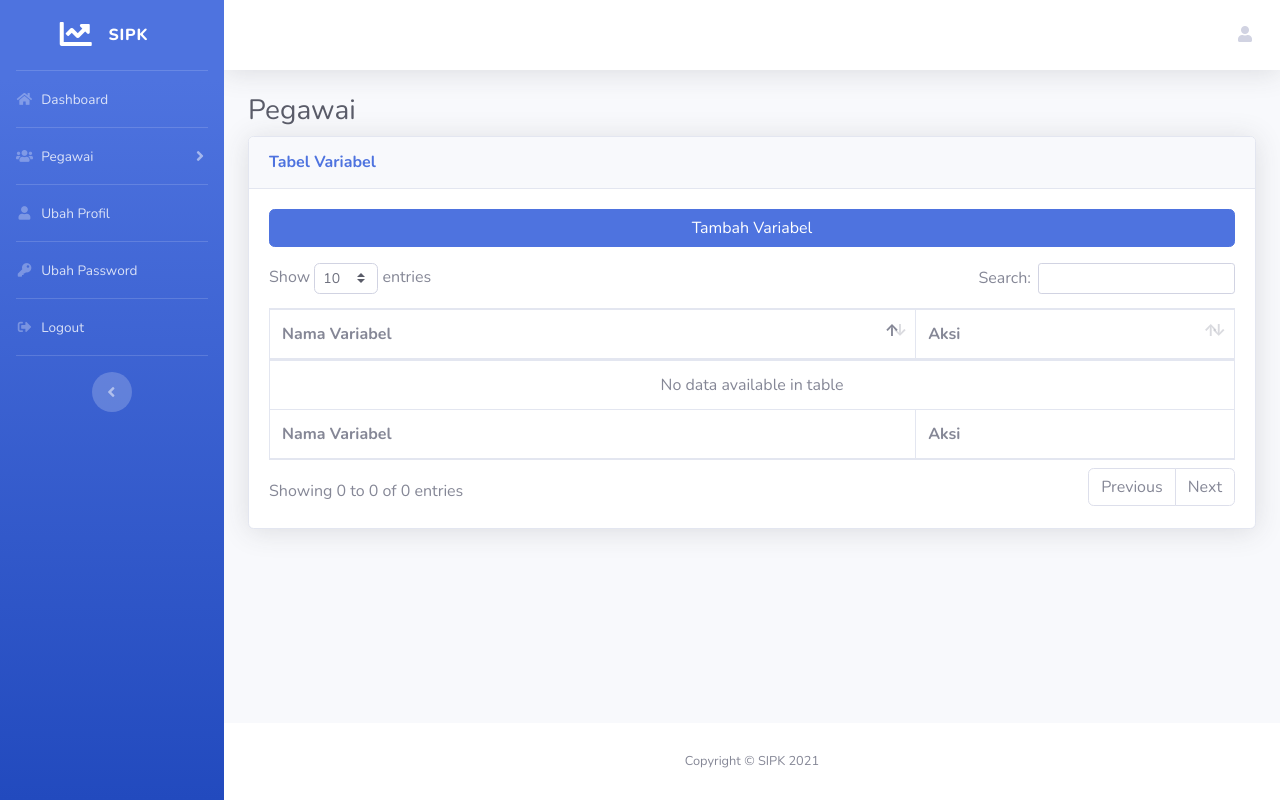
After one commit to aldiariq/SIPK, a CodeIgniter app: the page made by application/views/variabel.php in a window 1280 px wide. The commit adds this page. Run offline with CodeIgniter, Linux system fonts and the light colour scheme; data that the repository does not hold is empty.

Commit message:
finish crud variabel

```diff
--- a/application/config/routes.php
+++ b/application/config/routes.php
@@ -75,3 +75,10 @@ $route['lihatpegawai/(:any)'] = 'PegawaiController/lihatpegawai/(:any)';
 $route['aksitambahpegawai'] = 'PegawaiController/aksitambahpegawai';
 $route['aksihapuspegawai/(:any)'] = 'PegawaiController/aksihapuspegawai/(:any)';
 $route['aksiubahpegawai/(:any)'] = 'PegawaiController/aksiubahpegawai/(:any)';
+
+//Menu Variabel
+$route['variabel'] = 'VariabelController/variabel';
+$route['lihatvariabel/(:any)'] = 'VariabelController/lihatvariabel/(:any)';
+$route['aksitambahvariabel'] = 'VariabelController/aksitambahvariabel';
+$route['aksihapusvariabel/(:any)'] = 'VariabelController/aksihapusvariabel/(:any)';
+$route['aksiubahvariabel/(:any)'] = 'VariabelController/aksiubahvariabel/(:any)';
--- a/application/controllers/PegawaiController.php
+++ b/application/controllers/PegawaiController.php
@@ -3,8 +3,6 @@ defined('BASEPATH') or exit('No direct script access allowed');
 
 class PegawaiController extends CI_Controller
 {
-
-
     public function __construct()
     {
         parent::__construct();
--- a/application/models/PegawaiModel.php
+++ b/application/models/PegawaiModel.php
@@ -49,8 +49,10 @@ class PegawaiModel extends CI_Model
 
     public function aksitambahpegawai($data_pegawai)
     {
+        $this->db->trans_begin();
         $this->db->insert('Pegawai', $data_pegawai);
-        if ($this->db->affected_rows()) {
+        $this->db->trans_complete();
+        if ($this->db->trans_status()) {
             return true;
         } else {
             return false;
--- a/application/views/pegawai.php
+++ b/application/views/pegawai.php
@@ -201,7 +201,7 @@
                                 </div>
                             </div>
                             <div class="modal-footer">
-                                <button class="btn btn-secondary" onclick="kosongkanForm()" type="button" data-dismiss="modal">Batal</button>
+                                <button class="btn btn-secondary" onclick="kosongkanForm('<?php echo base_url() ?>')" type="button" data-dismiss="modal">Batal</button>
                                 <button class="btn btn-primary btn-user">Simpan</button>
                             </div>
                         </div>
@@ -231,7 +231,8 @@
                     });
                 }
 
-                function kosongkanForm() {
+                function kosongkanForm(url) {
+                    document.getElementById('formPegawai').action = url + 'aksitambahpegawai'
                     document.getElementsByName("namapegawai")[0].value = "";
                     document.getElementsByName("alamat")[0].value = "";
                     document.getElementsByName("jeniskelamin")[0].value = "";
--- a/application/views/template/sidebar.php
+++ b/application/views/template/sidebar.php
@@ -13,7 +13,9 @@
     <hr class="sidebar-divider my-0">
 
     <!-- Nav Item - Dashboard -->
-<li class="nav-item <?php if ($this->uri->segment(1) == 'dashboard') {echo "active";}?>">
+    <li class="nav-item <?php if ($this->uri->segment(1) == 'dashboard') {
+                            echo "active";
+                        } ?>">
         <a class="nav-link" href="<?php echo base_url('dashboard') ?>">
             <i class="fas fa-fw fa-home"></i>
             <span>Dashboard</span></a>
@@ -26,20 +28,23 @@ if ($this->session->userdata('Jabatan') == 'ADMIN') {
         <hr class="sidebar-divider my-0">
 
         <!-- Nav Item - Charts -->
-    <li class="nav-item <?php if ($this->uri->segment(1) == 'indikator') {echo "active";}?>">
-        <a class="nav-link" href="<?php echo base_url('indikator') ?>">
-            <i class="fas fa-fw fa-tachometer-alt"></i>
-            <span>Indikator</span></a>
+        <li class="nav-item <?php if ($this->uri->segment(1) == 'variabel') {
+                                echo "active";
+                            } ?>">
+            <a class="nav-link" href="<?php echo base_url('variabel') ?>">
+                <i class="fas fa-fw fa-book"></i>
+                <span>Variabel</span></a>
         </li>
-
         <!-- Divider -->
         <hr class="sidebar-divider my-0">
 
         <!-- Nav Item - Charts -->
-    <li class="nav-item <?php if ($this->uri->segment(1) == 'variabel') {echo "active";}?>">
-        <a class="nav-link" href="<?php echo base_url('variabel') ?>">
-            <i class="fas fa-fw fa-book"></i>
-            <span>Variabel</span></a>
+        <li class="nav-item <?php if ($this->uri->segment(1) == 'indikator') {
+                                echo "active";
+                            } ?>">
+            <a class="nav-link" href="<?php echo base_url('indikator') ?>">
+                <i class="fas fa-fw fa-tachometer-alt"></i>
+                <span>Indikator</span></a>
         </li>
     <?php
     }
@@ -49,7 +54,9 @@ if ($this->session->userdata('Jabatan') == 'ADMIN') {
     <hr class="sidebar-divider my-0">
 
     <!-- Nav Item - Pages Collapse Menu -->
-<li class="nav-item <?php if ($this->uri->segment(1) == 'pegawai' || $this->uri->segment(1) == 'penilaianpegawai') {echo "active";}?>">
+    <li class="nav-item <?php if ($this->uri->segment(1) == 'pegawai' || $this->uri->segment(1) == 'penilaianpegawai') {
+                            echo "active";
+                        } ?>">
         <a class="nav-link collapsed" href="#" data-toggle="collapse" data-target="#collapseTwo" aria-expanded="true" aria-controls="collapseTwo">
             <i class="fas fa-fw fa-users"></i>
             <span>Pegawai</span>
@@ -72,7 +79,9 @@ if ($this->session->userdata('Jabatan') == 'ADMIN') {
     <hr class="sidebar-divider my-0">
 
     <!-- Nav Item - Charts -->
-<li class="nav-item <?php if ($this->uri->segment(1) == 'ubahprofil') {echo "active";}?>">
+    <li class="nav-item <?php if ($this->uri->segment(1) == 'ubahprofil') {
+                            echo "active";
+                        } ?>">
         <a class="nav-link" href="<?php echo base_url('ubahprofil') ?>">
             <i class="fas fa-fw fa-user"></i>
             <span>Ubah Profil</span></a>
@@ -82,7 +91,9 @@ if ($this->session->userdata('Jabatan') == 'ADMIN') {
     <hr class="sidebar-divider my-0">
 
     <!-- Nav Item - Charts -->
-<li class="nav-item <?php if ($this->uri->segment(1) == 'ubahpassword') {echo "active";}?>">
+    <li class="nav-item <?php if ($this->uri->segment(1) == 'ubahpassword') {
+                            echo "active";
+                        } ?>">
         <a class="nav-link" href="<?php echo base_url('ubahpassword') ?>">
             <i class="fas fa-fw fa-key"></i>
             <span>Ubah Password</span></a>
--- /dev/null
+++ b/application/views/variabel.php
@@ -0,0 +1,157 @@
+<?php $this->load->view('template/header'); ?>
+
+<body id="page-top">
+
+    <!-- Page Wrapper -->
+    <div id="wrapper">
+
+        <?php $this->load->view('template/sidebar'); ?>
+
+        <!-- Content Wrapper -->
+        <div id="content-wrapper" class="d-flex flex-column">
+
+            <!-- Main Content -->
+            <div id="content">
+
+                <!-- Topbar -->
+                <nav class="navbar navbar-expand navbar-light bg-white topbar mb-4 static-top shadow">
+
+                    <!-- Sidebar Toggle (Topbar) -->
+                    <button id="sidebarToggleTop" class="btn btn-link d-md-none rounded-circle mr-3">
+                        <i class="fa fa-bars"></i>
+                    </button>
+
+                    <!-- Topbar Navbar -->
+                    <ul class="navbar-nav ml-auto">
+                        <!-- Nav Item - User Information -->
+                        <li class="nav-item dropdown no-arrow">
+                            <a class="nav-link dropdown-toggle" href="#" id="userDropdown" role="button" data-toggle="dropdown" aria-haspopup="true" aria-expanded="false">
+                                <span class="mr-2 d-none d-lg-inline text-gray-600 small"><?php echo $this->session->userdata('Namapegawai') ?></span>
+                                <div class="sidebar-brand-icon">
+                                    <i class="fas fa-user"></i>
+                                </div>
+                            </a>
+                            <!-- Dropdown - User Information -->
+                            <div class="dropdown-menu dropdown-menu-right shadow animated--grow-in" aria-labelledby="userDropdown">
+                                <a class="dropdown-item" href="<?php echo base_url('ubahprofil') ?>">
+                                    <i class="fas fa-user fa-sm fa-fw mr-2 text-gray-400"></i>
+                                    Ubah Profil
+                                </a>
+                                <div class="dropdown-divider"></div>
+                                <a class="dropdown-item" href="<?php echo base_url('ubahpassword') ?>">
+                                    <i class="fas fa-key fa-sm fa-fw mr-2 text-gray-400"></i>
+                                    Ubah Password
+                                </a>
+                                <div class="dropdown-divider"></div>
+                                <a class="dropdown-item" href="<?php echo base_url('aksilogout') ?>">
+                                    <i class="fas fa-sign-out-alt fa-sm fa-fw mr-2 text-gray-400"></i>
+                                    Logout
+                                </a>
+                                <div class="dropdown-divider"></div>
+                            </div>
+                        </li>
+
+                    </ul>
+
+                </nav>
+                <!-- End of Topbar -->
+
+                <!-- Begin Page Content -->
+                <div class="container-fluid">
+
+                    <!-- Page Heading -->
+                    <h1 class="h3 mb-2 text-gray-800">Pegawai</h1>
+
+                    <!-- DataTales Example -->
+                    <div class="card shadow mb-4">
+                        <div class="card-header py-3">
+                            <h6 class="m-0 font-weight-bold text-primary">Tabel Variabel</h6>
+                        </div>
+                        <div class="card-body">
+                            <button class="btn btn-primary btn-user btn-block mb-3" data-toggle="modal" data-target="#modalVariabel">
+                                Tambah Variabel
+                            </button>
+                            <div class="table-responsive">
+                                <table class="table table-bordered" id="tabelPegawai" width="100%" cellspacing="0">
+                                    <thead>
+                                        <tr>
+                                            <th>Nama Variabel</th>
+                                            <th>Aksi</th>
+                                        </tr>
+                                    </thead>
+                                    <tfoot>
+                                    <tr>
+                                            <th>Nama Variabel</th>
+                                            <th>Aksi</th>
+                                        </tr>
+                                    </tfoot>
+                                    <tbody>
+                                        <?php foreach ($variabel as $data) { ?>
+                                            <tr>
+                                                <td><?= $data['Namavariabel'] ?></td>
+                                                <td>
+                                                    <a href="#" onclick="isiForm('<?= base_url('') ?>','<?= $data['Idvariabel'] ?>')" data-toggle="modal" data-target="#modalVariabel" role="button">
+                                                        <i class="fas fa-pen"></i>
+                                                    </a>
+                                                    <a href="<?php echo base_url('aksihapusvariabel/' . $data['Idvariabel']) ?>" role="button">
+                                                        <i class="fas fa-trash"></i>
+                                                    </a>
+                                                </td>
+                                            </tr>
+                                        <?php } ?>
+                                    </tbody>
+                                </table>
+                            </div>
+                        </div>
+                    </div>
+
+                </div>
+                <!-- /.container-fluid -->
+
+            </div>
+            <!-- End of Main Content -->
+            <!-- Pegawai Modal-->
+            <div class="modal fade" id="modalVariabel" data-backdrop="static" data-keyboard="false" tabindex="-1" role="dialog" aria-labelledby="exampleModalLabel" aria-hidden="true">
+                <div class="modal-dialog" role="document">
+                    <form id="formVariabel" action="<?php echo base_url('aksitambahvariabel') ?>" method="POST">
+                        <div class="modal-content">
+                            <div class="modal-header">
+                                <h5 class="modal-title" id="exampleModalLabel">Tambah atau Ubah Variabel</h5>
+                            </div>
+                            <div class="modal-body">
+                                <div class="row">
+                                    <div class="col-lg-12">
+                                        <div class="form-group">
+                                            <input type="text" name="namavariabel" class="form-control form-control-user" placeholder="Nama Variabel" required>
+                                        </div>
+                                    </div>
+                                </div>
+                            </div>
+                            <div class="modal-footer">
+                                <button class="btn btn-secondary" onclick="kosongkanForm('<?php echo base_url() ?>')" type="button" data-dismiss="modal">Batal</button>
+                                <button class="btn btn-primary btn-user">Simpan</button>
+                            </div>
+                        </div>
+                    </form>
+                </div>
+            </div>
+            <script>
+                function isiForm(url, idvariabel) {
+                    $.ajax({
+                        type: "GET",
+                        dataType: 'JSON',
+                        url: url + 'lihatvariabel/' + idvariabel,
+                        success: function(res) {
+                            // alert(url + 'lihatvariabel/' + idvariabel);
+                            document.getElementById('formVariabel').action = url + 'aksiubahvariabel/' + idvariabel
+                            document.getElementsByName("namavariabel")[0].value = res[0].Namavariabel;
+                        }
+                    });
+                }
+
+                function kosongkanForm(url) {
+                    document.getElementById('formVariabel').action = url + 'aksitambahvariabel'
+                    document.getElementsByName("namavariabel")[0].value = "";
+                }
+            </script>
+            <?php $this->load->view('template/footer'); ?>
```
Also changed, not shown: application/controllers/VariabelController.php (added, +87 -0 lines), application/models/VariabelModel.php (+53 -0 lines). Lines whose indentation alone changed are shown as unchanged.
